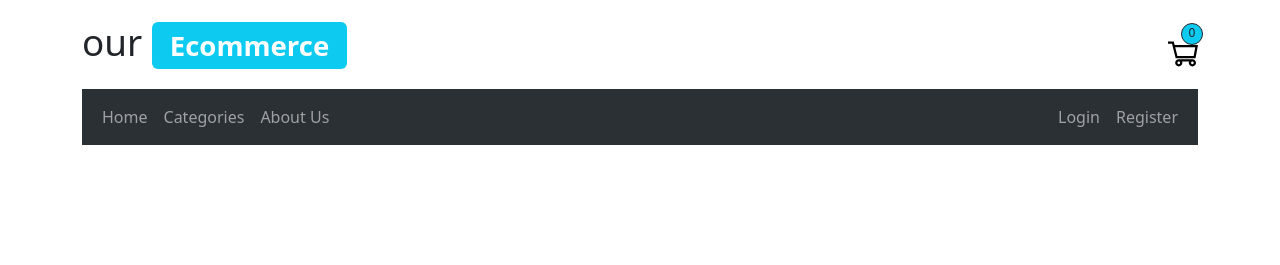
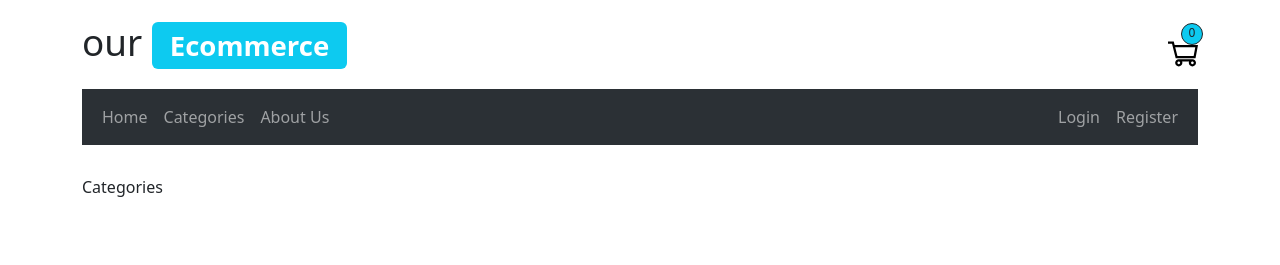
Before and after one commit to mhmd-salah/eCommerce, a React (Vite) app: page /categories in a window 1280 px wide. Shown: the top 265 px of the page. Built offline with nearby package versions, Linux system fonts and the light colour scheme.

Commit message:
routes|done

```diff
--- a/src/layout/MainLayout/MainLayout.tsx
+++ b/src/layout/MainLayout/MainLayout.tsx
@@ -1,6 +1,7 @@
 import { Container } from "react-bootstrap";
 import styles from "./styles.module.css";
-import { Footer, Header } from "../../components/common";
+import { Footer, Header } from "@components/common";
+import { Outlet } from "react-router-dom";
 
 const { container, wrapper } = styles;
 const MainLayout = () => {
@@ -8,7 +9,7 @@ const MainLayout = () => {
     <Container className={container}>
       <Header />
       <div className={wrapper}>
-
+        <Outlet/>
       </div>
       <Footer />
     </Container>
--- /dev/null
+++ b/src/layout/index.ts
@@ -0,0 +1 @@
+export {default as MainLayout} from "./MainLayout/MainLayout";
--- a/src/main.tsx
+++ b/src/main.tsx
@@ -1,5 +1,54 @@
-import { createRoot } from 'react-dom/client'
-import MainLayout from './layout/MainLayout/MainLayout';
-import "bootstrap/dist/css/bootstrap.min.css"
+import { createRoot } from "react-dom/client";
+import {
+  createBrowserRouter,
+  createRoutesFromElements,
+  Route,
+  RouterProvider,
+} from "react-router-dom";
+import "bootstrap/dist/css/bootstrap.min.css";
+//layout
+import MainLayout from "@layout/MainLayout/MainLayout";
+//pages
+import Home from "@pages/Home";
+import Products from "@pages/Products";
+import Categories from "@pages/Categories";
+import AboutUs from "@pages/AboutUs";
 
-createRoot(document.getElementById('root')!).render(<MainLayout/>)
+// const router = createBrowserRouter([
+//   {
+//     path: "/",
+//     element: <MainLayout />,
+//     children: [
+//       {
+//         index: true,
+//         element: <Home />,
+//       },
+//       {
+//         path: "categories",
+//         element: <Categories />,
+//       },
+//       {
+//         path: "products:prefix",
+//         element: <Products />,
+//       },
+//       {
+//         path: "about-us",
+//         element: <AboutUs />,
+//       },
+//     ],
+//   },
+// ]);
+const routes = createBrowserRouter(
+  createRoutesFromElements(
+    <Route path="/" element={<MainLayout/>}>
+      <Route index element={<Home />} />
+      <Route path="categories" element={<Categories />} />
+      <Route path="products/:prefix" element={<Products />} />
+      <Route path="about-us" element={<AboutUs />} />
+    </Route>
+  )
+)
+
+createRoot(document.getElementById("root")!).render(
+  <RouterProvider router={routes} />
+);
--- /dev/null
+++ b/src/pages/AboutUs.tsx
@@ -0,0 +1,8 @@
+
+const AboutUs = () => {
+  return (
+    <div>AboutUs</div>
+  )
+}
+
+export default AboutUs
--- /dev/null
+++ b/src/pages/Categories.tsx
@@ -0,0 +1,8 @@
+
+const Categories = () => {
+  return (
+    <div>Categories</div>
+  )
+}
+
+export default Categories
--- /dev/null
+++ b/src/pages/Home.tsx
@@ -0,0 +1,8 @@
+
+const Home = () => {
+  return (
+    <div>Home</div>
+  )
+}
+
+export default Home
--- /dev/null
+++ b/src/pages/Products.tsx
@@ -0,0 +1,8 @@
+
+const Products = () => {
+  return (
+    <div>Products</div>
+  )
+}
+
+export default Products
```
